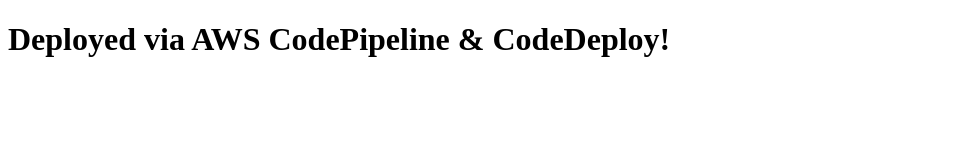
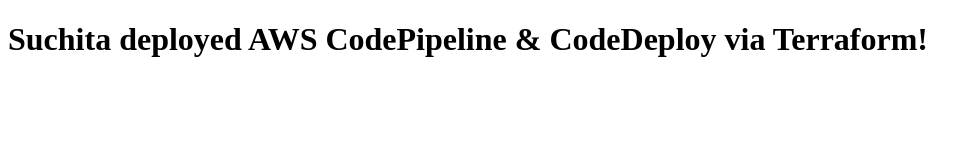
Before and after one commit to SuchitaPradhan/Codepipeline-via-terraform, a plain HTML site: page app/index.html in a window 1280 px wide. Shown: the whole page, without its empty margins (0-980 px from the left). Drawn offline with Linux system fonts and the light colour scheme.

```diff
--- a/app/index.html
+++ b/app/index.html
@@ -2,6 +2,6 @@
 <html>
 <head><title>Hello from EC2</title></head>
 <body>
-<h1>Deployed via AWS CodePipeline & CodeDeploy!</h1>
+<h1>Suchita deployed AWS CodePipeline & CodeDeploy via Terraform!</h1>
 </body>
 </html>
```
